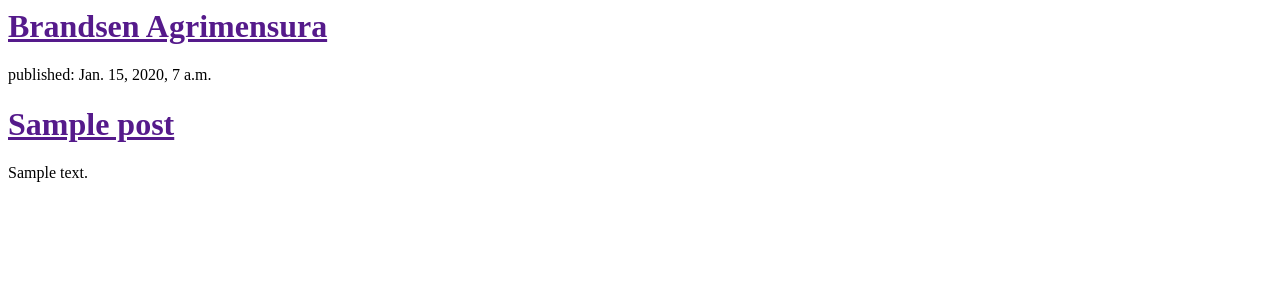
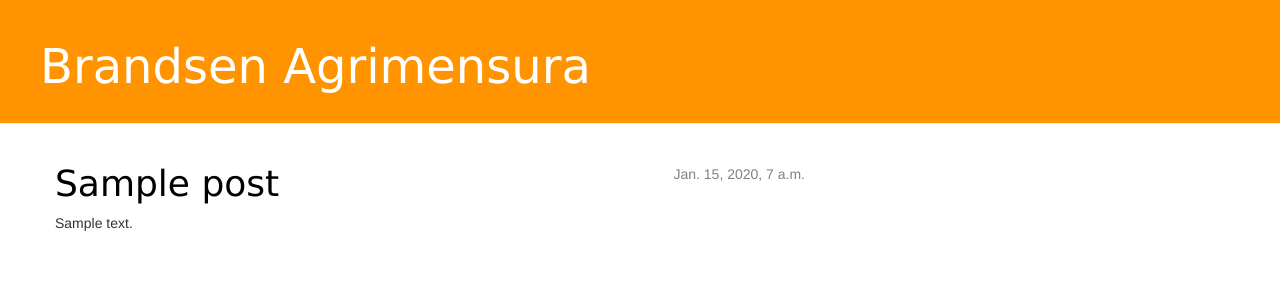
Before and after one commit to gafema/agrimensurabrandsen, a Django app: template web/templates/web/post_list.html in a window 1280 px wide. Shown: the top 302 px of the page. Run offline with Django 3.2, Linux system fonts and the light colour scheme; the template is opened without the code that fills it: values that come from a table or form of the project are taken from there, others are empty; tables that the repository leaves empty hold one stand-in row (values such as "Sample post"); some libraries are stand-ins or nearby versions.

Commit message:
Added view template for detailed blog post as well as CSS for the site.

```diff
--- /dev/null
+++ b/web/static/css/web.css
@@ -0,0 +1,50 @@
+
+
+.page-header {
+    background-color: #ff9400;
+    margin-top: 0;
+    padding: 20px 20px 20px 40px;
+}
+
+.page-header h1, .page-header h1 a, .page-header h1 a:visited, .page-header h1 a:active {
+    color: #ffffff;
+    font-size: 36pt;
+    text-decoration: none;
+}
+
+.content {
+    margin-left: 40px;
+}
+
+h1, h2, h3, h4 {
+    color: #333333;
+    font-family: 'Lucida Sans Unicode', 'Lucida Grande', sans-serif;
+}
+
+.date {
+    float: right;
+    color: #828282;
+}
+
+.save {
+    float: right;
+}
+
+.post-form textarea, .post-form input {
+    width: 100%;
+}
+
+.top-menu, .top-menu:hover, .top-menu:visited {
+    color: #ffffff;
+    float: right;
+    font-size: 26pt;
+    margin-right: 20px;
+}
+
+.post {
+    margin-bottom: 70px;
+}
+
+.post h1 a, .post h1 a:visited {
+    color: #000000;
+}
--- /dev/null
+++ b/web/templates/web/base.html
@@ -0,0 +1,25 @@
+{% load staticfiles %}
+
+
+<html>
+  <head>
+    <title>Brandsen Agrimensura</title>
+    <link href="https://fonts.googleapis.com/css?family=Lobster&subset=latin,latin-ext" rel="stylesheet" type="text/css">
+    <link rel="stylesheet" href="//maxcdn.bootstrapcdn.com/bootstrap/3.2.0/css/bootstrap.min.css">
+    <link rel="stylesheet" href="//maxcdn.bootstrapcdn.com/bootstrap/3.2.0/css/bootstrap-theme.min.css">
+    <link rel="stylesheet" href="{% static 'css/web.css' %}">
+  </head>
+    <body>
+        <div class="page-header">
+            <h1><a href="/">Brandsen Agrimensura</a></h1>
+        </div>
+        <div class="content container">
+            <div class="row">
+                <div class="col-md-8">
+                {% block content %}
+                {% endblock %}
+                </div>
+            </div>
+        </div>
+    </body>
+</html>
--- a/web/templates/web/post_list.html
+++ b/web/templates/web/post_list.html
@@ -1,20 +1,16 @@
+{% extends 'web/base.html' %}
 
-<html>
-  <head>
-    <title>Brandsen Agrimensura</title>
-  </head>
-  <body>
-    <div>
-      <h1><a href="">Brandsen Agrimensura</a></h1>
-    </div>
+{% block content %}
+{% for post in posts %}
+<div class="post">
 
-    {% for post in posts %}
-    <div>
-      <p>published: {{ post.published_date }}</p>
-      <h1><a href="">{{ post.title }}</a></h1>
-      <p>{{ post.text|linebreaksbr }}</p>
-    </div>
-    {% endfor %}
+  <div class="date">
+    {{ post.published_date }}
+  </div>
 
-  </body>
-</html>
+  <h1><a href="{% url 'post_detail' pk=post.pk %}">{{ post.title }}</a></h1>
+  <p>{{ post.text|linebreaksbr }}</p>
+
+</div>
+{% endfor %}
+{% endblock content %}
--- a/web/urls.py
+++ b/web/urls.py
@@ -2,5 +2,6 @@ from django.conf.urls import include, url
 from . import views
 
 urlpatterns = [
-    url(r'^$', views.post_list),
-    ]
+    url(r'^$', views.post_list, name='post_list'),
+    url(r'^post/(?P<pk>\d+)/$', views.post_detail, name='post_detail'),
+]
```
Also changed, not shown: web/templates/web/post_detail.html (added, +13 -0 lines), web/views.py (+6 -1 lines), 3 other files.
